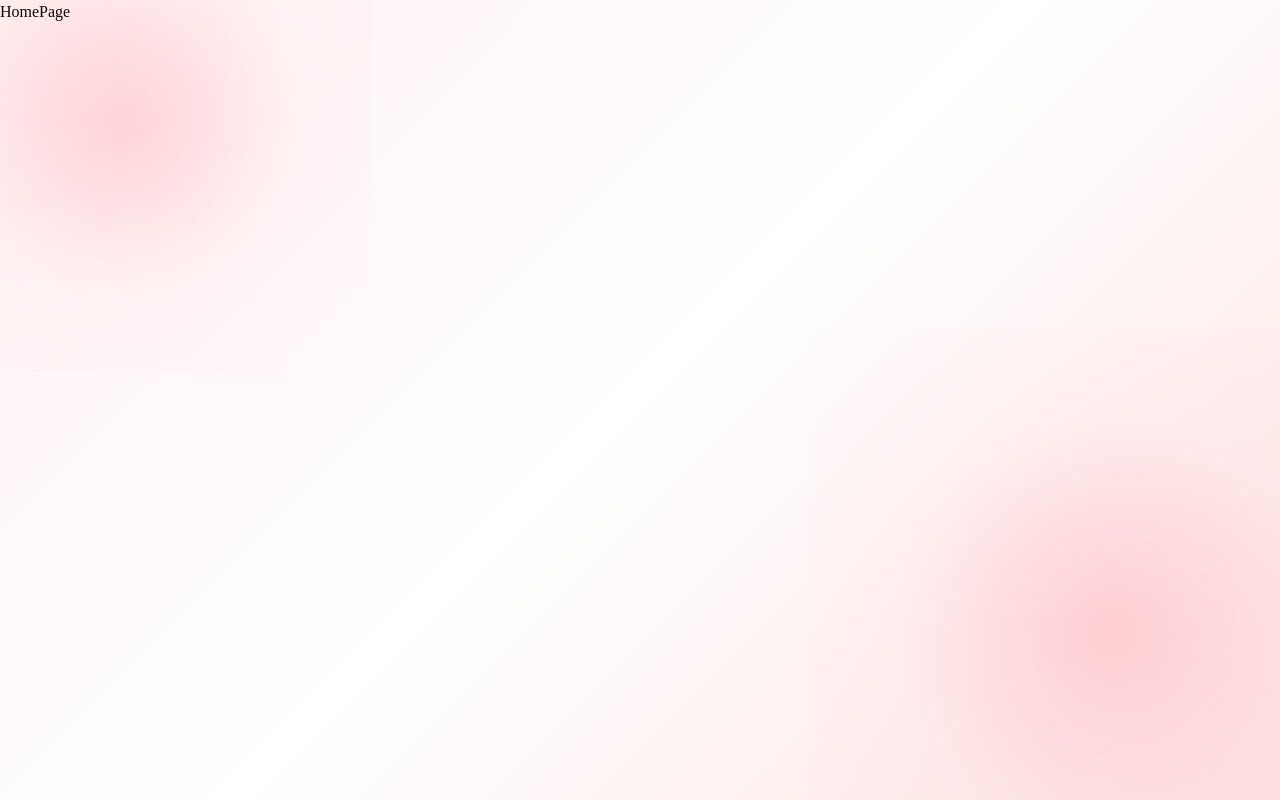
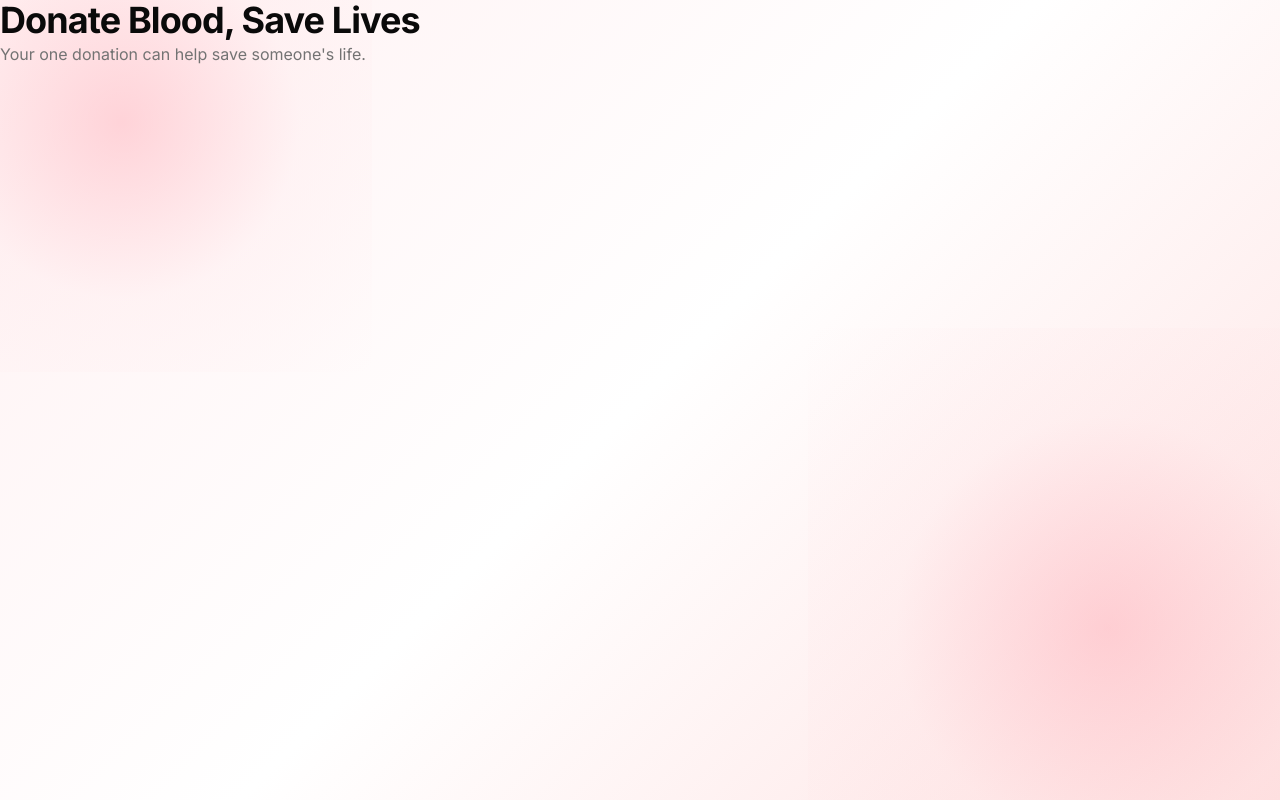
Before and after one commit to arafatnills/smart-bagha, a Next.js app: page / in a window 1280 px wide. Built offline with nearby package versions, Linux system fonts and the light colour scheme.

Commit message:
fix body font

```diff
--- a/src/app/globals.css
+++ b/src/app/globals.css
@@ -5,11 +5,13 @@
 @custom-variant dark (&:is(.dark *));
 
 @theme inline {
+ --font-sans: var(--font-inter);
+  --font-heading: var(--font-manrope);
+  --font-mono: var(--font-geist-mono);
 
   --color-background: var(--background);
   --color-foreground: var(--foreground);
-  --font-sans: var(--font-sans);
-  --font-mono: var(--font-geist-mono);
+
   --font-heading: var(--font-sans);
   --color-sidebar-ring: var(--sidebar-ring);
   --color-sidebar-border: var(--sidebar-border);
@@ -153,10 +155,31 @@
   * {
     @apply border-border outline-ring/50;
   }
+
+  html {
+    font-family: var(--font-inter), Arial, sans-serif;
+  }
+
   body {
     @apply bg-background text-foreground;
+    font-family: var(--font-inter), Arial, sans-serif;
+    -webkit-font-smoothing: antialiased;
+    -moz-osx-font-smoothing: grayscale;
   }
-  html {
-    @apply font-sans;
+
+  h1,
+  h2,
+  h3,
+  h4,
+  h5,
+  h6 {
+    font-family: var(--font-manrope), Arial, sans-serif;
+  }
+
+  button,
+  input,
+  textarea,
+  select {
+    font: inherit;
   }
 }
--- a/src/app/layout.tsx
+++ b/src/app/layout.tsx
@@ -1,24 +1,23 @@
 import GlobalBackground from "@/components/shared/GlobalBackground";
+import { Toaster } from "@/components/ui/sonner";
 import type { Metadata } from "next";
-import { Geist } from "next/font/google";
+import { Inter, Manrope } from "next/font/google";
+import "./globals.css";
 
-import { Toaster } from "@/components/ui/sonner";
-import { Geist_Mono } from "next/font/google";
-import "./globals.css";
-const geist = Geist({
-  variable: "--font-geist",
+const inter = Inter({
+  variable: "--font-inter",
   subsets: ["latin"],
   display: "swap",
 });
 
-const geistMono = Geist_Mono({
-  variable: "--font-geist-mono",
+const manrope = Manrope({
+  variable: "--font-manrope",
   subsets: ["latin"],
   display: "swap",
 });
 
 export const metadata: Metadata = {
-  title: "Blood Donation",
+  title: "My Blood Care",
   description: "Donate blood, save lives.",
 };
 
@@ -28,10 +27,14 @@ export default function RootLayout({
   children: React.ReactNode;
 }>) {
   return (
-    <html lang="en" className={`${geist.variable} ${geistMono.variable} font-sans`}>
-      <body>
-        <GlobalBackground>{children}
-          <Toaster richColors position="top-center"/>
+    <html
+      lang="en"
+      className={`${inter.variable} ${manrope.variable}`}
+    >
+      <body className="font-sans antialiased">
+        <GlobalBackground>
+          {children}
+          <Toaster richColors position="top-center" />
         </GlobalBackground>
       </body>
     </html>
--- a/src/app/page.tsx
+++ b/src/app/page.tsx
@@ -1,7 +1,13 @@
 
 const HomePage = () => {
   return (
-    <div>HomePage</div>
+    <div><h1 className="font-heading text-4xl font-bold tracking-tight">
+      Donate Blood, Save Lives
+    </h1>
+
+      <p className="font-sans text-base leading-7 text-muted-foreground">
+       {` Your one donation can help save someone's life.`}
+      </p></div>
   )
 }
 
```
